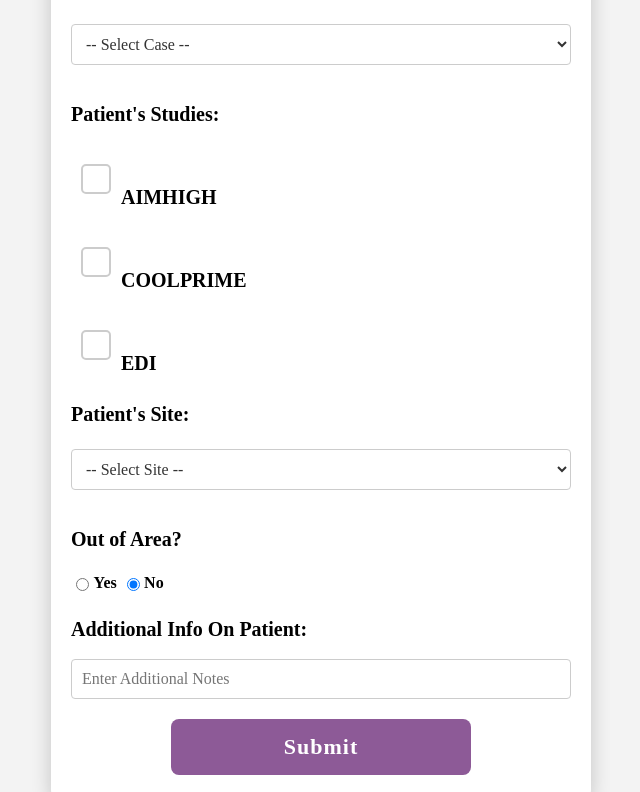
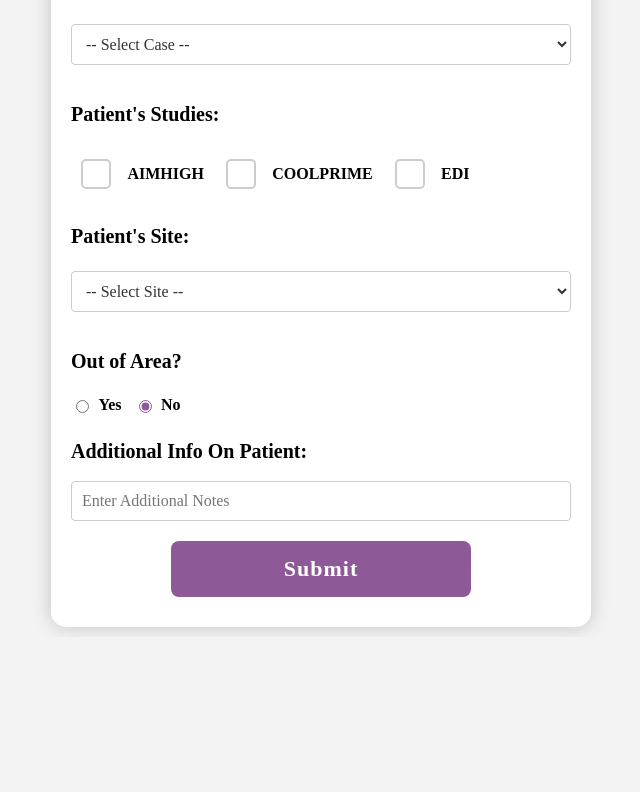
Before and after one commit to Aoibheannmangan/test-scheduler, a React (Create React App) app: page /info in a window 1280 px wide. Shown: the part 682-1474 px from the top of the page, without its empty margins (319-959 px from the left). After the commit the page ends 1319 px from the top, so only its background shows below. Built offline with nearby package versions, Linux system fonts and the light colour scheme; a web font is replaced by a local one.

Commit message:
styled radio buttons and put checkboxes in line with each other

```diff
--- a/src/pages/info.css
+++ b/src/pages/info.css
@@ -127,18 +127,26 @@ select {
 
 .radio-group {
     display: flex;
-    gap: 0.3rem;
+    gap: 0.75rem;
     align-items: center;
+    flex-wrap: wrap;
 }
 
 .radio-group label {
     display: flex;
     align-items: center;
-    gap: 0.1rem !important;
+    gap: 0.4rem;
     margin: 0;
     font-size: 1rem;
     font-family: 'Sansation';
+    cursor: pointer;
 }
+
+.radio-group input[type="radio"],
+input[type="checkbox"] {
+    accent-color: #8d5a97;
+}
+
 
 @media (max-width: 600px) {
     .UserInfo, .form-border {
--- a/src/pages/info.js
+++ b/src/pages/info.js
@@ -182,7 +182,7 @@ const UserInfo = () => {
             </select>
 
             <label>Patient's Studies:</label>
-            <div>
+            <div className="radio-group">
               {['AIMHIGH', 'COOLPRIME', 'EDI'].map((study) => (
                 <label key={study}>
                   <input
```
